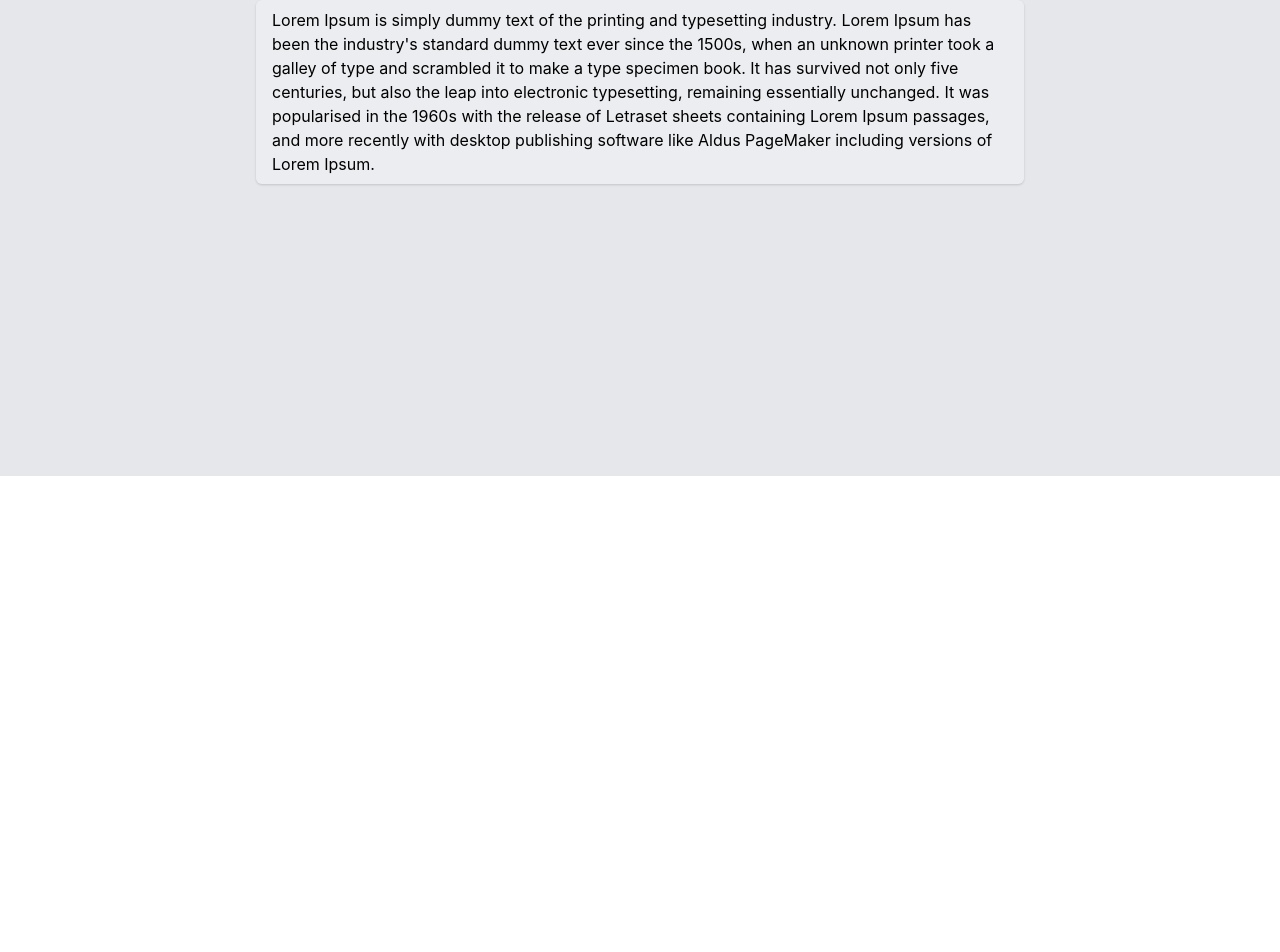
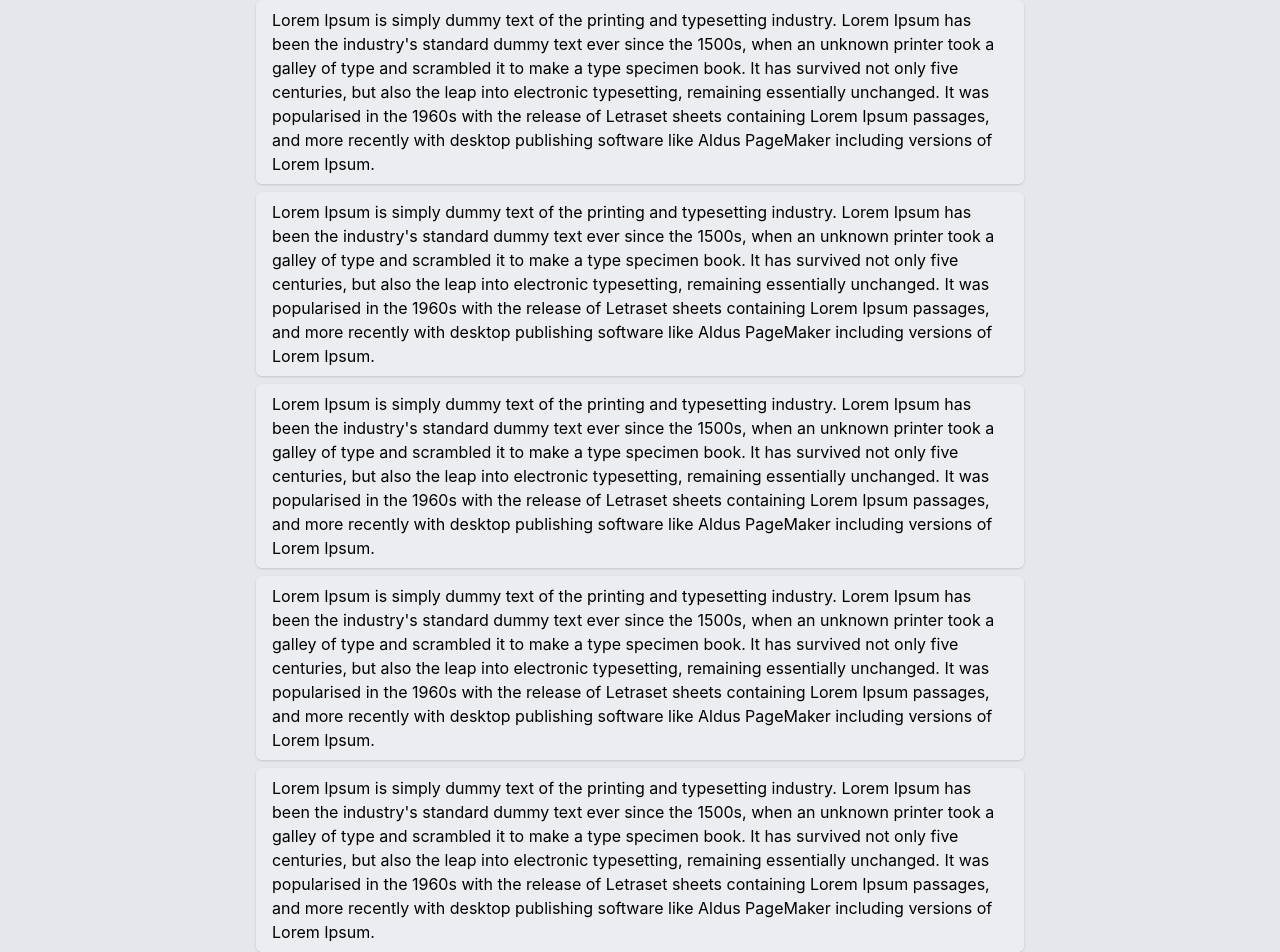
Before and after one commit to daniellpan8/QEC2023, a React (Create React App) app in the folder Frontend/website/: page / in a window 1280 px wide. Shown: the part 324-1276 px from the top of the page. Before the commit the page ends 864 px from the top, so only its background shows below. Built offline with nearby package versions, Linux system fonts and the light colour scheme; no server answers.

Commit message:
more thing

```diff
--- a/Frontend/website/src/App.js
+++ b/Frontend/website/src/App.js
@@ -9,9 +9,10 @@ import GptApi from './GptApi';
 
 function App() {
     return (
-        <div className='h-screen w-screen bg-gray-200'>
+        <div className='h-screen w-screen bg-gray-200 mb-10'>
+            <div className='h-max bg-gray-200'>
                 <Navbar />
-            <div className='h-full'>
+                <div>
                     <BrowserRouter>
                         <Routes>
                             <Route path='/' element={<Home />} />
@@ -21,6 +22,7 @@ function App() {
                     </BrowserRouter>
                 </div>
             </div>
+        </div>
     );
 }
 
--- a/Frontend/website/src/components/Navbar.js
+++ b/Frontend/website/src/components/Navbar.js
@@ -15,7 +15,7 @@ function classNames(...classes) {
 export default function Navbar() {
     const pathname = window.location.pathname;
     return (
-        <Disclosure as="nav" className="bg-gray-800 shadow-lg">
+        <Disclosure as="nav" className="sticky top-0 bg-gray-800 shadow-lg">
             {({ open }) => (
                 <>
                     <div className="mx-auto max-w-6xl px-2 sm:px-6 lg:px-8">
--- a/Frontend/website/src/pages/Home.js
+++ b/Frontend/website/src/pages/Home.js
@@ -10,6 +10,18 @@ const Home = () => {
             <p className='c-para'>
                 Lorem Ipsum is simply dummy text of the printing and typesetting industry. Lorem Ipsum has been the industry's standard dummy text ever since the 1500s, when an unknown printer took a galley of type and scrambled it to make a type specimen book. It has survived not only five centuries, but also the leap into electronic typesetting, remaining essentially unchanged. It was popularised in the 1960s with the release of Letraset sheets containing Lorem Ipsum passages, and more recently with desktop publishing software like Aldus PageMaker including versions of Lorem Ipsum.
             </p>
+            <p className='c-para'>
+                Lorem Ipsum is simply dummy text of the printing and typesetting industry. Lorem Ipsum has been the industry's standard dummy text ever since the 1500s, when an unknown printer took a galley of type and scrambled it to make a type specimen book. It has survived not only five centuries, but also the leap into electronic typesetting, remaining essentially unchanged. It was popularised in the 1960s with the release of Letraset sheets containing Lorem Ipsum passages, and more recently with desktop publishing software like Aldus PageMaker including versions of Lorem Ipsum.
+            </p>
+            <p className='c-para'>
+                Lorem Ipsum is simply dummy text of the printing and typesetting industry. Lorem Ipsum has been the industry's standard dummy text ever since the 1500s, when an unknown printer took a galley of type and scrambled it to make a type specimen book. It has survived not only five centuries, but also the leap into electronic typesetting, remaining essentially unchanged. It was popularised in the 1960s with the release of Letraset sheets containing Lorem Ipsum passages, and more recently with desktop publishing software like Aldus PageMaker including versions of Lorem Ipsum.
+            </p>
+            <p className='c-para'>
+                Lorem Ipsum is simply dummy text of the printing and typesetting industry. Lorem Ipsum has been the industry's standard dummy text ever since the 1500s, when an unknown printer took a galley of type and scrambled it to make a type specimen book. It has survived not only five centuries, but also the leap into electronic typesetting, remaining essentially unchanged. It was popularised in the 1960s with the release of Letraset sheets containing Lorem Ipsum passages, and more recently with desktop publishing software like Aldus PageMaker including versions of Lorem Ipsum.
+            </p>
+            <p className='c-para'>
+                Lorem Ipsum is simply dummy text of the printing and typesetting industry. Lorem Ipsum has been the industry's standard dummy text ever since the 1500s, when an unknown printer took a galley of type and scrambled it to make a type specimen book. It has survived not only five centuries, but also the leap into electronic typesetting, remaining essentially unchanged. It was popularised in the 1960s with the release of Letraset sheets containing Lorem Ipsum passages, and more recently with desktop publishing software like Aldus PageMaker including versions of Lorem Ipsum.
+            </p>
         </div>
     );
 };
```
Lines whose indentation alone changed are shown as unchanged.
